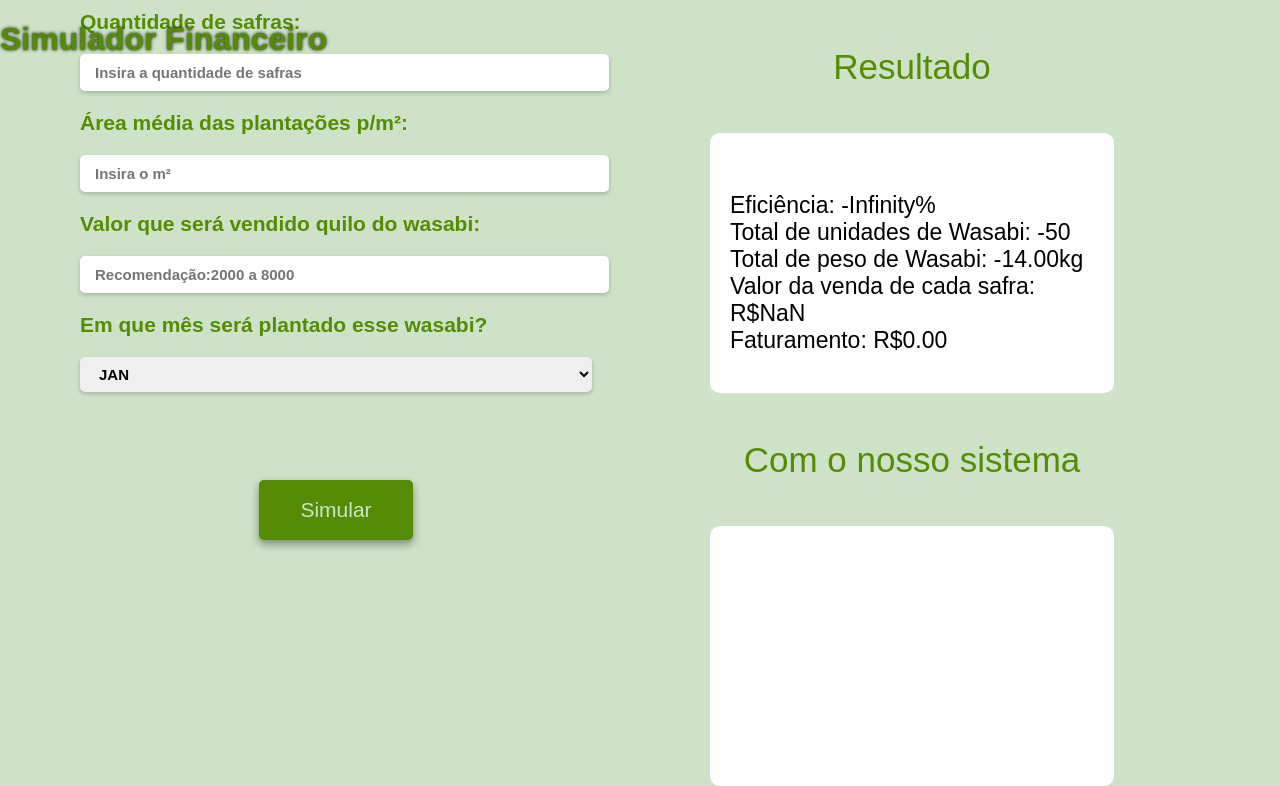
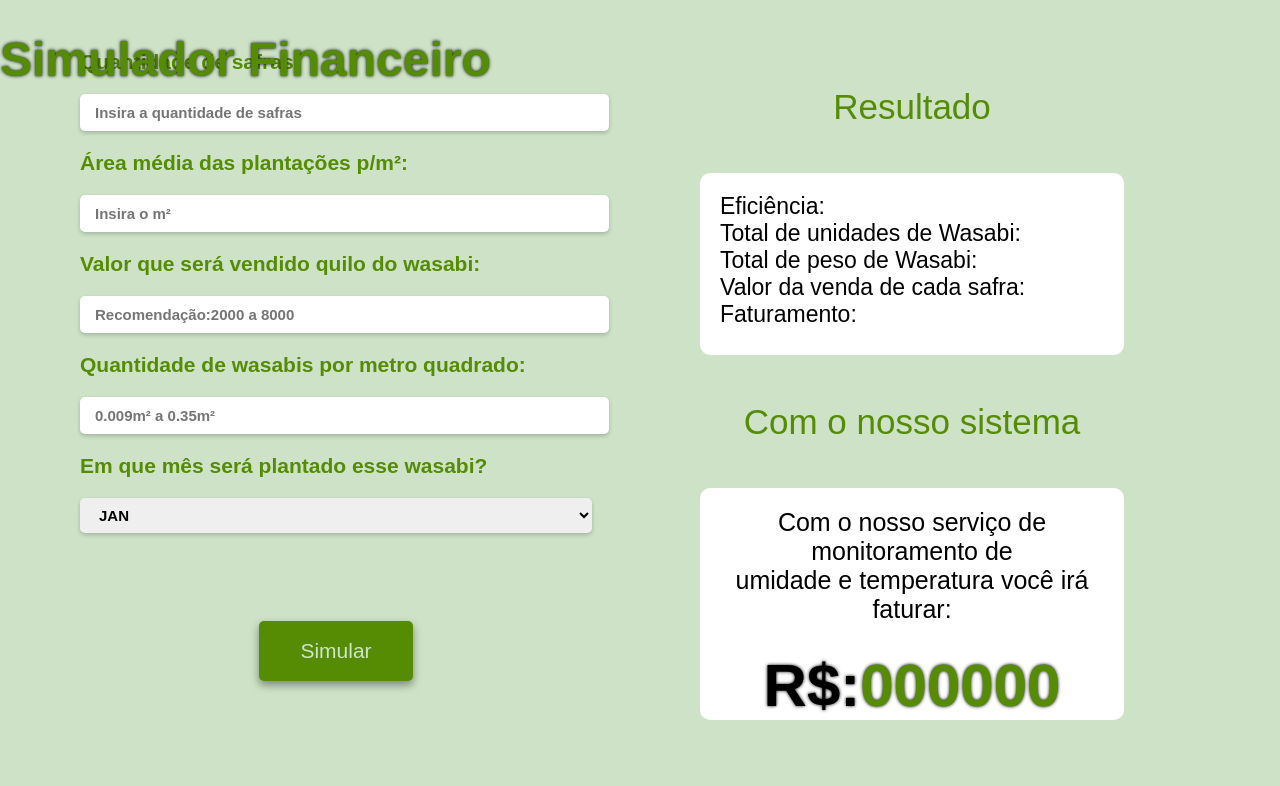
Before and after one commit to Hikari-Wasabi/Frontend, a plain HTML site: page pages/simulacao.html in a window 1280 px wide. Both pictures are taken after a click on the button "Simular". Shown: the part 60-846 px from the top of the page. After the commit the page ends 809 px from the top, so only its background shows below. Drawn offline with Linux system fonts and the light colour scheme; a web font is replaced by a local one.

Commit message:
versão final da calculadora financeira com o CSS feito

```diff
--- a/pages/simulacao.html
+++ b/pages/simulacao.html
@@ -18,6 +18,7 @@
     .div_simulador{
         flex-direction: row;
         display: flex;
+        margin-top: 40px;
     }
     .titulo {
         color: #558C03;
@@ -25,6 +26,7 @@
         position: absolute;
         text-shadow: 0 0 3.5px #000000;
         font-weight: bold;
+        font-size: 48px;
     }
     .div_resultado{
         width: 50%;
@@ -43,14 +45,27 @@
         display: flex;
         background-color: rgb(255, 255, 255);
         width: 60%;
-        height: 240px;
         border-radius: 10px;
-        justify-content: center;
         font-family: "poppins", sans-serif;
         font-size: 23px;
         padding-left: 20px;
         padding-top: 20px;
+        padding-right: 20px;
         flex-direction: column;
+    }
+    .div_resultado .container p{
+        font-family: "poppins", sans-serif;
+        flex-direction: column;
+        text-align: center;
+        display: flex;
+        color: #000000;
+        font-size: 25px;
+        font-weight: lighter;
+    }
+    .div_resultado .container span{
+        font-size: 60px;
+        font-weight: bold;
+        text-shadow: 0 0 3.5px #000000;
     }
     .div_input{
         justify-content: left;
@@ -104,7 +119,7 @@
 
 <body style="background-color: rgb(205, 226, 199);">
 
-    <header class="header">
+    <header class="header" >
         <div class="div_logo">
             <img src="../assets/logo.svg" alt="logo wasabi">
         </div>
@@ -135,6 +150,9 @@
         Valor que será vendido quilo do wasabi:
         <input type="number" id="input_valwasabi" placeholder="Recomendação:2000 a 8000">
 
+        Quantidade de wasabis por metro quadrado:
+        <input type="number" id="input_wasabi_pm" placeholder="0.009m² a 0.35m²">
+
         Em que mês será plantado esse wasabi?<br>
         <select id="select_mescomeco">
             <option value="1">JAN</option>
@@ -163,8 +181,10 @@
         Faturamento:<br><br>
         </div>
     <h4>Com o nosso sistema</h4>
-    <div class="container">
-
+    <div id="div_fat" class="container">
+      <p> Com o nosso serviço de monitoramento de </p>
+       <p> umidade e temperatura você irá faturar: </p><br>
+       <p><span>R$:<span style="color: #558C03;">000000</span></span></p>
     </div>
     </div>
 </div>
@@ -173,21 +193,19 @@
 </html>
 
 <script>
-    // cenário ideal a aborvição da umidade do ar na areia e cascalho é de 80%
-    // um wasabi morre de 1 a 3 dias fora da umidade desejada
-    // umidade minima para produção de wasabi é de 60%
-    // uma unidade de wasabi será ocupa 0.09 metros quadrados
 
 
     function calc() {
-        var qnt_safra = Number(input_qtdSafra.value)
-        var qnt_area = Number(input_qtdarea.value)
-        var valor_wasabi = Number(input_valwasabi.value)
-        var mes_começo = Number(select_mescomeco.value)
+
+        var qnt_safra = Number(input_qtdSafra.value);
+        var qnt_area = Number(input_qtdarea.value);
+        var valor_wasabi = Number(input_valwasabi.value);
+        var mes_começo = Number(select_mescomeco.value);
+        var wasabi_pm = Number(input_wasabi_pm.value);
 
         var temp_plant = 0;
         var umi_total = 0;
-        var qnt_wasabi_total = (qnt_area * qnt_safra) / 0.09
+        var qnt_wasabi_total = (qnt_area * qnt_safra) / wasabi_pm;
         var qnt_wasabi_coletados = qnt_wasabi_total;
         var peso_wasabi = 280;
 
@@ -196,7 +214,12 @@
         } else if (valor_wasabi < 2000) {
             alert('O valor de Wasabi esta abaixo do padrão de mercado... você pode aumentar esse valor')
         }
-
+        if(wasabi_pm < 0.009){
+            alert('Esse espaçamento entre os wasabis é prejudicial à plantação')
+        }else if(wasabi_pm > 0.035){
+            alert('Um espaçamento tão grande implica com a eficacia da plantação')
+        }
+        else{
         while (temp_plant < 18) {
             temp_plant += 1
 
@@ -260,17 +283,26 @@
             }
         }
         var eficiencia = (qnt_wasabi_coletados * 100) / qnt_wasabi_total;
-        var kg_wasabi = (qnt_wasabi_coletados * peso_wasabi) / 1000
-        var ganhos = kg_wasabi * valor_wasabi
-        var ganhos_safra = ganhos / qnt_safra
+        var kg_wasabi = (qnt_wasabi_coletados * peso_wasabi) / 1000;
+        var kg_wasabi_total = (qnt_wasabi_total * peso_wasabi) / 1000;
+        var ganhos = (kg_wasabi * valor_wasabi) / (eficiencia/100);
+        var ganhos_total = (kg_wasabi_total * valor_wasabi) / (eficiencia/100);
+        var perda = ganhos_total - ganhos;
+        var ganhos_safra = ganhos / qnt_safra;
 
+        console.log(`${perda}`)
         div_msg.innerHTML = `
         Eficiência:  ${eficiencia.toFixed(2)}% <br>
         Total de unidades de Wasabi: ${qnt_wasabi_coletados.toFixed(0)}<br>
         Total de peso de Wasabi: ${kg_wasabi.toFixed(2)}kg<br>
         Valor da venda de cada safra: R$${ganhos_safra.toFixed(2)} <br>
-        Faturamento: R$${ganhos.toFixed(2)} `
+        Perda sem o sistema: R$${perda.toFixed(2)}<br><br> `
 
+        div_fat.innerHTML =`
+        <p> Com o nosso serviço de monitoramento de </p>
+       <p> umidade e temperatura você irá faturar: </p><br>
+       <p><span>R$:<span style="color: #558C03;">${ganhos_total.toFixed(2)}</span></span></p>`
+       }
     }
 
 </script>
```
